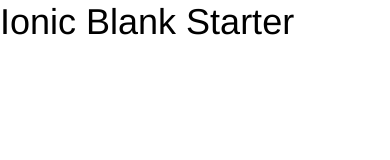
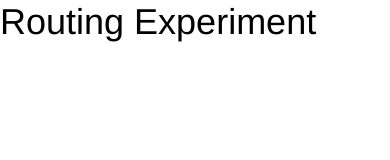
Before and after one commit to gitmarie/routing, a website: page www/index.html in a window 390 px wide. Drawn offline with Linux system fonts and the light colour scheme; some packages are replaced by stand-ins of ours; files that its build step writes are made by us from their sources.

Commit message:
changed heading

```diff
--- a/www/index.html
+++ b/www/index.html
@@ -25,10 +25,12 @@
 
     <ion-pane>
       <ion-header-bar class="bar-stable">
-        <h1 class="title">Ionic Blank Starter</h1>
+        <h1 class="title">Routing Experiment</h1>
       </ion-header-bar>
+
       <ion-content>
       </ion-content>
+
     </ion-pane>
   </body>
 </html>
```
